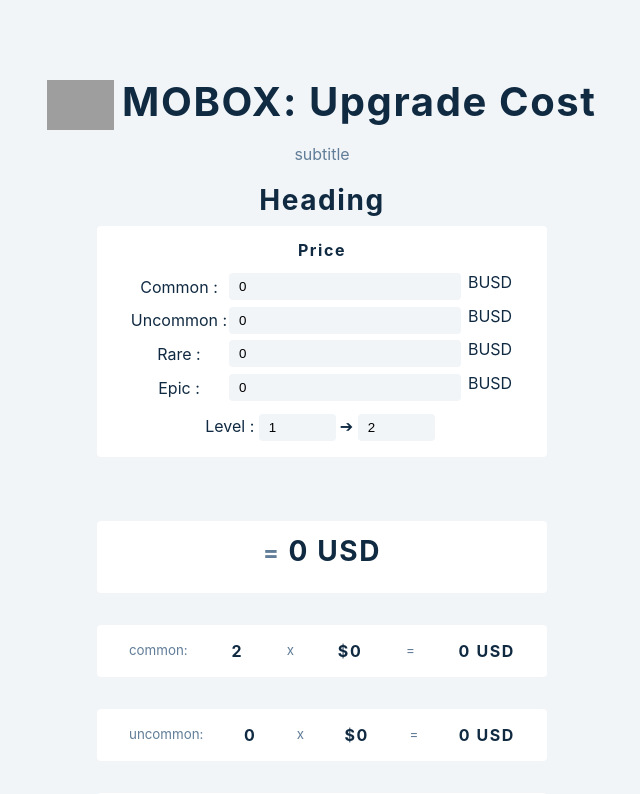
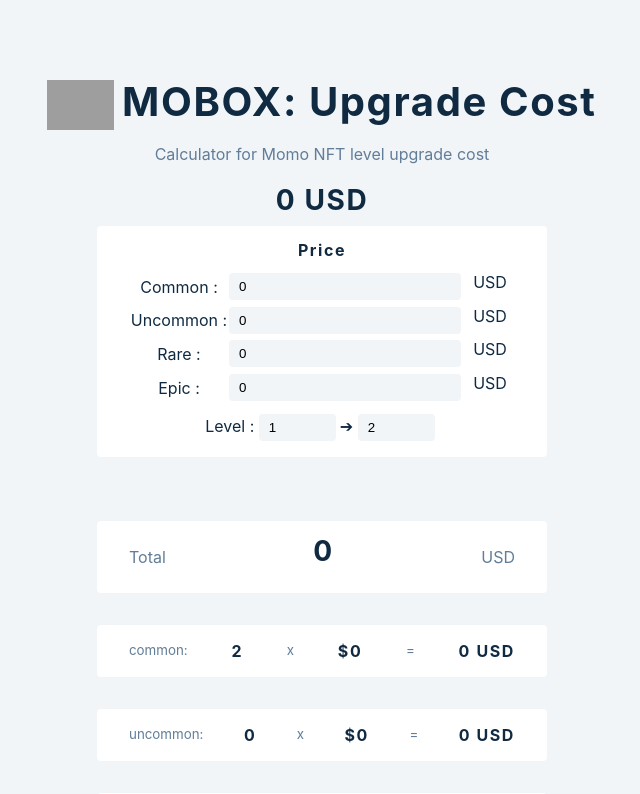
Before and after one commit to jyydev/mobox, a React (Create React App) app: page / in a window 1280 px wide. Shown: the top 794 px of the page, without its empty margins (318-958 px from the left). Built offline with nearby package versions, Linux system fonts and the light colour scheme; grey boxes are pictures that could not be loaded.

Commit message:
various changes

```diff
--- a/public/index.html
+++ b/public/index.html
@@ -7,11 +7,11 @@
     <meta name="theme-color" content="#000000" />
     <meta
       name="description"
-      content="Small Love Potion SLP to Ethereum ETH and USD Price Calculator for Breeding in Axie Infinity"
+      content="Calculator for Momo NFT Upgrade Cost in MOBOX"
     />
     <link rel="apple-touch-icon" href="%PUBLIC_URL%/logo.png" />
     <link rel="manifest" href="%PUBLIC_URL%/manifest.json" />
-    <title>Breeding Price Calculator for Axie Infinity (SLP, AXS, ETH, USD)</title>
+    <title>Calculator for Momo NFT Upgrade Cost | MOBOX</title>
   </head>
   <body>
     <noscript>You need to enable JavaScript to run this app.</noscript>
--- a/src/App.js
+++ b/src/App.js
@@ -47,7 +47,6 @@ const Input = () => {
     epic: 0,
   });
   const [level, setLevel] = useState([1, 2]);
-  // const [level, setLevel] = useState(11);
 
   var total = 0;
   rarities.map((rarity) => {
@@ -86,8 +85,8 @@ const Input = () => {
         />
         MOBOX: upgrade cost
       </h2>
-      <p>subtitle </p>
-      <h3>Heading</h3>
+      <p>Calculator for Momo NFT level upgrade cost </p>
+      <h3>{total} USD</h3>
       <article>
         <form className='form'>
           <h4>Price</h4>
@@ -102,16 +101,13 @@ const Input = () => {
                     name={rarity}
                     value={price[rarity]}
                     onChange={(e) => {
-                      // setPrice((prev) => {
-                      //   return { ...prev, [rarity]: e.target.value };
-                      // });
                       setPrice({
                         ...price,
                         [rarity]: e.target.value,
                       });
                     }}
                   />
-                  <div>BUSD</div>
+                  <div>USD</div>
                 </React.Fragment>
               );
             })}
@@ -124,6 +120,7 @@ const Input = () => {
             value={level[0]}
             size='5'
             onChange={(e) => {
+              if (e.target.value <= 0 && e.target.value) e.target.value = 1;
               setLevel({ ...level, 0: e.target.value });
             }}
           />
@@ -135,16 +132,15 @@ const Input = () => {
             size='5'
             value={level[1]}
             onChange={(e) => {
+              if (e.target.value > 30) e.target.value = 30;
               setLevel({ ...level, 1: e.target.value });
             }}
           />
         </form>
         <div className='item'>
-          <p></p>
-          <h3>
-            <small>=</small> {total} USD
-          </h3>
-          <p></p>
+          <p>Total</p>
+          <h3>{total}</h3>
+          <p>USD</p>
         </div>
         {rarities.map((rarity) => {
           return (
@@ -158,7 +154,6 @@ const Input = () => {
             </div>
           );
         })}
-        {/* <Result price={price} /> */}
       </article>
     </>
   );
```
Also changed, not shown: src/Result.js (deleted, +0 -23 lines), 1 other file (tests, documents, lock files or other folders).
